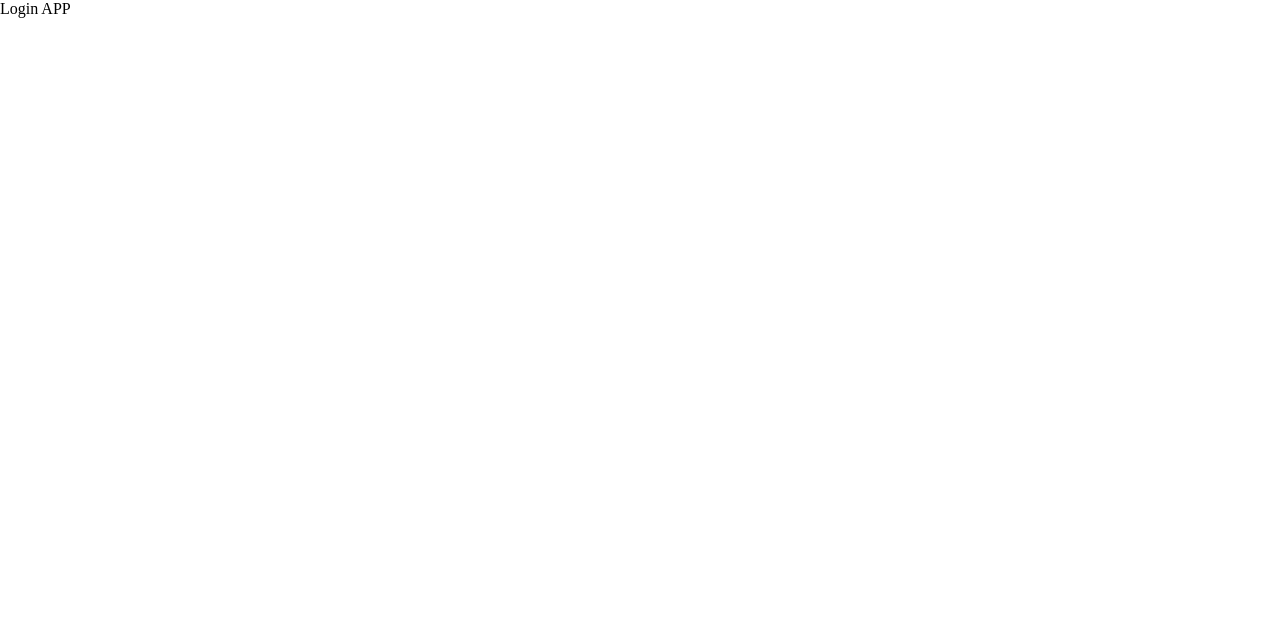
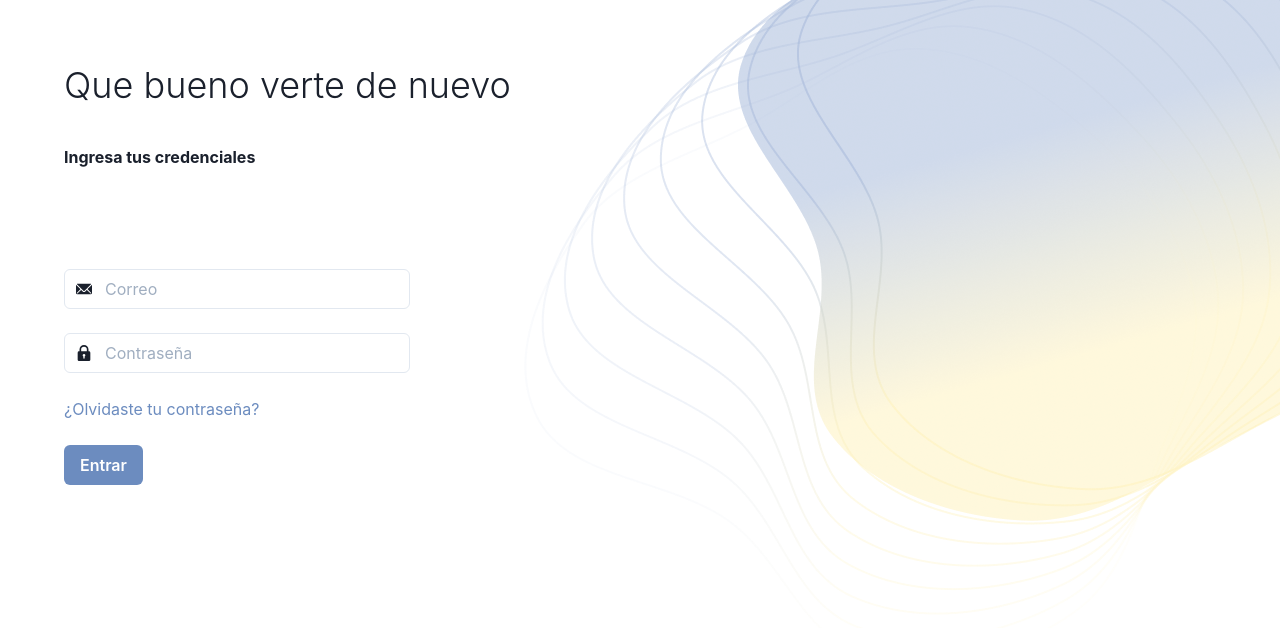
Before and after one commit to andreadelou/Proyecto-_IS, a React (Create React App) app: page / in a window 1280 px wide. Shown: the top 628 px of the page. Built offline with nearby package versions, Linux system fonts and the light colour scheme.

Commit message:
Finished login screen

```diff
--- a/package.json
+++ b/package.json
@@ -3,6 +3,7 @@
   "version": "0.1.0",
   "private": true,
   "dependencies": {
+    "@chakra-ui/icons": "^1.1.7",
     "@chakra-ui/react": "^1.8.6",
     "@emotion/react": "^11.8.2",
     "@emotion/styled": "^11.8.1",
--- a/src/App.css
+++ /dev/null
@@ -1,38 +0,0 @@
-.App {
-  text-align: center;
-}
-
-.App-logo {
-  height: 40vmin;
-  pointer-events: none;
-}
-
-@media (prefers-reduced-motion: no-preference) {
-  .App-logo {
-    animation: App-logo-spin infinite 20s linear;
-  }
-}
-
-.App-header {
-  background-color: #282c34;
-  min-height: 100vh;
-  display: flex;
-  flex-direction: column;
-  align-items: center;
-  justify-content: center;
-  font-size: calc(10px + 2vmin);
-  color: white;
-}
-
-.App-link {
-  color: #61dafb;
-}
-
-@keyframes App-logo-spin {
-  from {
-    transform: rotate(0deg);
-  }
-  to {
-    transform: rotate(360deg);
-  }
-}
--- a/src/App.js
+++ b/src/App.js
@@ -1,8 +1,19 @@
-import './App.css';
 import Login from './pages/Login';
+import { ChakraProvider, extendTheme } from '@chakra-ui/react'
 function App() {
+  const theme = extendTheme({
+    colors: {
+      primary: "#6C8CBF",
+      secondary: "#FEF1B9",
+      background: "#F2F6FF",
+      textDark: "#1F1338",
+      textLight: "#fff"
+    },
+  });
   return (
-    <Login />
+    <ChakraProvider theme={theme}>
+      <Login />
+    </ChakraProvider>
   );
 }
 
--- a/src/index.css
+++ b/src/index.css
@@ -1,4 +1,13 @@
-body {
+* {
   margin: 0;
   padding: 0;
 }
+
+body {
+  background-color: #f2f6ff;
+  padding: 4rem;
+}
+
+.header {
+  margin-bottom: 100px;
+}
--- a/src/pages/Login.js
+++ b/src/pages/Login.js
@@ -1,9 +1,62 @@
-import React from 'react'
+import React from "react";
+import {
+  Button,
+  Flex,
+  Heading,
+  Image,
+  Input,
+  InputGroup,
+  InputLeftElement,
+  Link,
+  VStack,
+} from "@chakra-ui/react";
+import { EmailIcon, LockIcon } from "@chakra-ui/icons";
+import blob from "../assets/blob01.png";
+
+// import colors from "../utils/colors";
 
 function Login() {
-    return (
-        <div>Login APP</div>
-    )
+  return (
+    <>
+      <header className="header">
+        <VStack spacing={"38px"} alignItems={"start"}>
+          <Heading as={"h1"} fontWeight={"light"}>
+            Que bueno verte de nuevo
+          </Heading>
+          <Heading as={"h2"} size={"m"}>
+            Ingresa tus credenciales
+          </Heading>
+        </VStack>
+        <Image
+          position={"absolute"}
+          right="0"
+          top="-10"
+          className="header__image"
+          src={blob}
+        />
+      </header>
+      <div className="form">
+        <VStack spacing={"24px"} width="30%" alignItems={"start"}>
+          <InputGroup>
+            <InputLeftElement pointerEvents={"none"} children={<EmailIcon />} />
+            <Input placeholder="Correo" />
+          </InputGroup>
+          <InputGroup>
+            <InputLeftElement pointerEvents={"none"} children={<LockIcon />} />
+            <Input placeholder="Contraseña" type={"password"} />
+          </InputGroup>
+          <Link color={"primary"}>¿Olvidaste tu contraseña?</Link>
+          <Button
+            display={"inline-block"}
+            backgroundColor="primary"
+            textColor="textLight"
+          >
+            Entrar
+          </Button>
+        </VStack>
+      </div>
+    </>
+  );
 }
 
-export default Login
+export default Login;
```
Also changed, not shown: src/assets/blob01.png (added), 1 other file (tests, documents, lock files or other folders).
